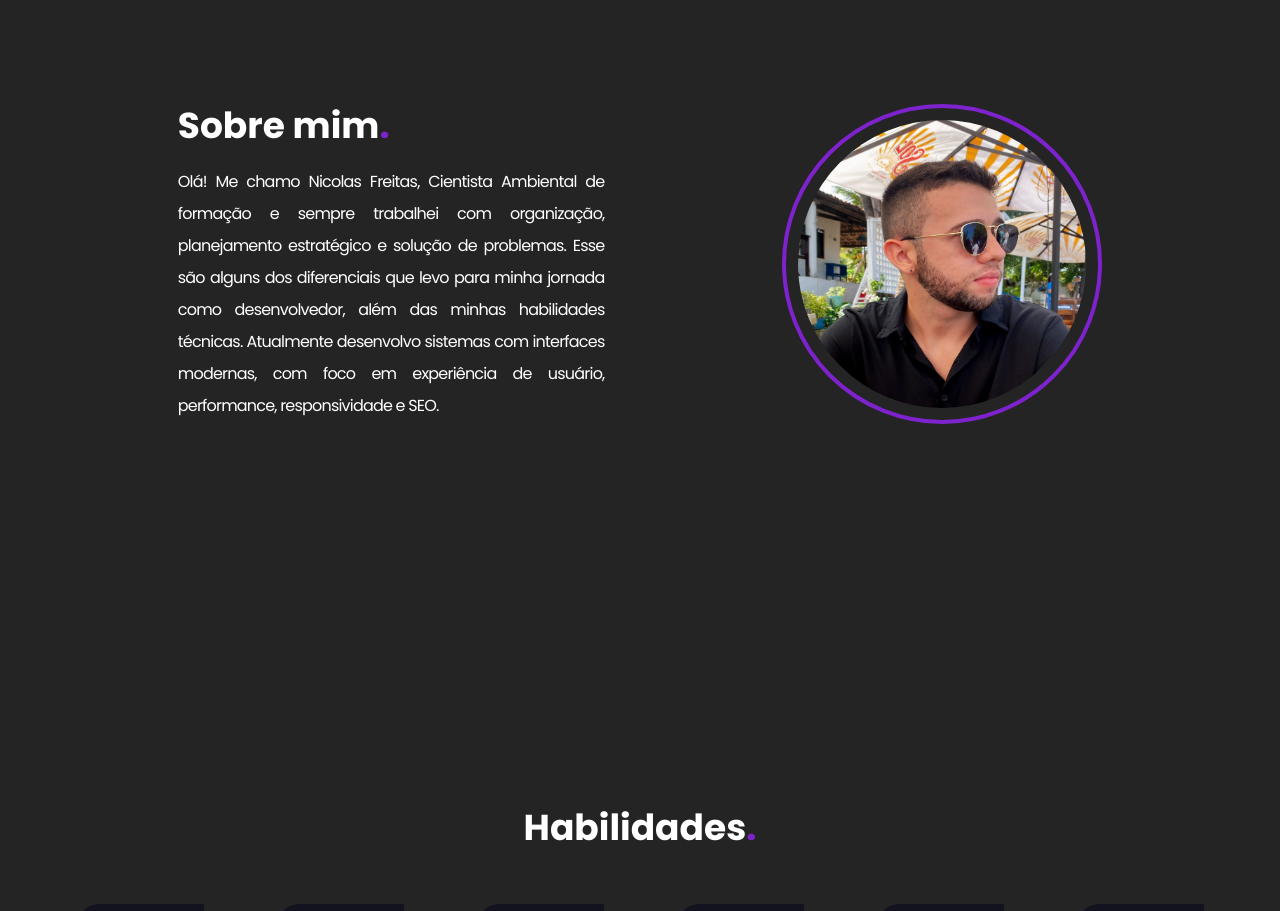
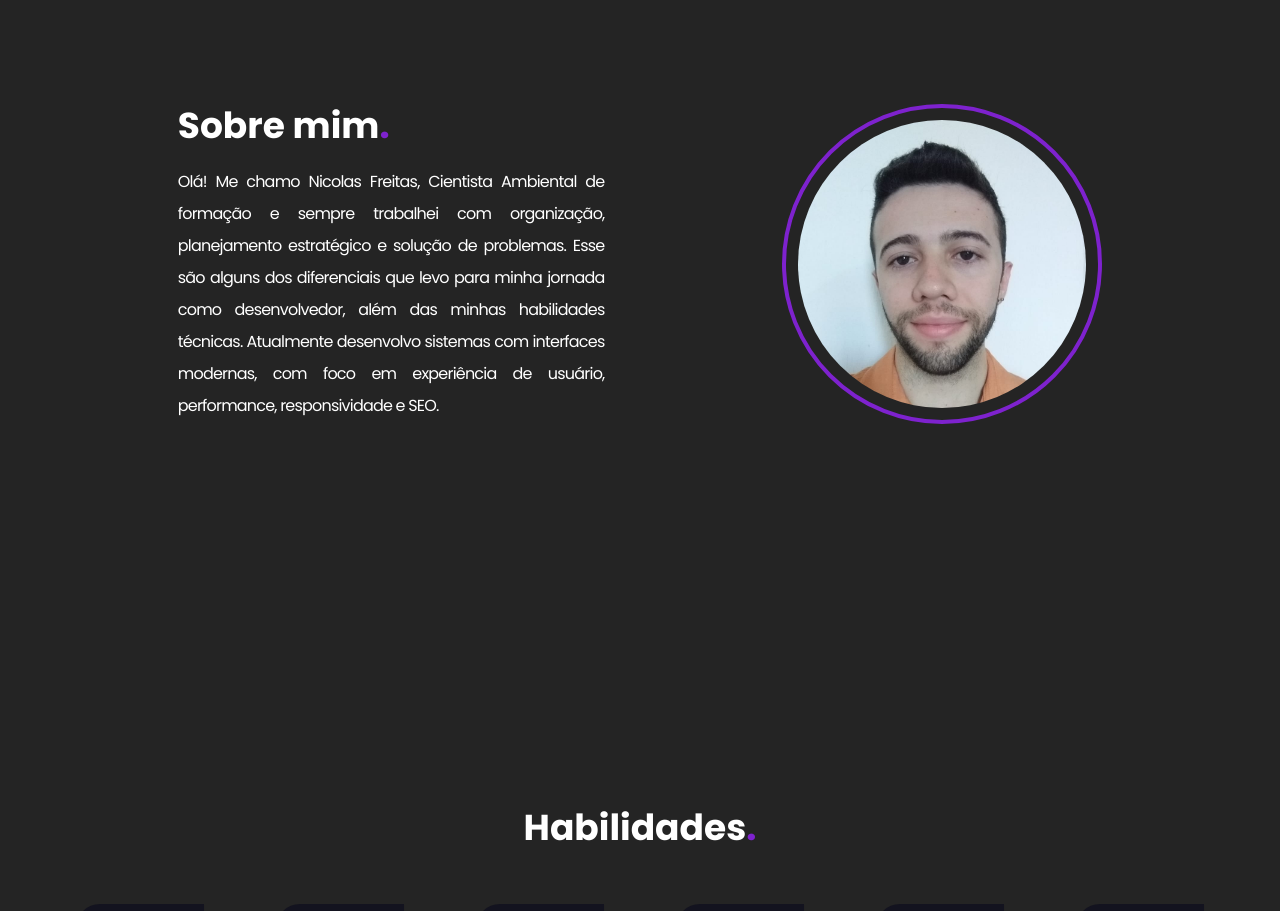
Before and after one commit to nicolasfreitas-dev/portfolio, a React (Vite) app: page / in a window 1280 px wide. Shown: the part 1000-1911 px from the top of the page. Built offline with nearby package versions, Linux system fonts and the light colour scheme.

Commit message:
refactor: change profile pic

```diff
--- a/src/components/About/About.jsx
+++ b/src/components/About/About.jsx
@@ -1,4 +1,4 @@
-import profilePic from './../../assets/perfil.jpg';
+import profilePic from '../../assets/profile.jpeg'
 
 export function About() {
     return (
@@ -22,7 +22,7 @@ export function About() {
                     <img
                         src={profilePic}
                         alt="Foto de perfil"
-                        className="xs:w-60 md:w-72 xs:h-60 md:h-72 rounded-full"
+                        className="xs:w-60 md:w-72 xs:h-60 md:h-72 rounded-full object-cover object-top"
                     />
                 </div>
             </div>
```
Also changed, not shown: src/assets/perfil.jpg (deleted), src/assets/profile.jpeg (added).
